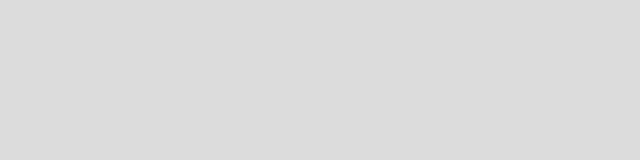
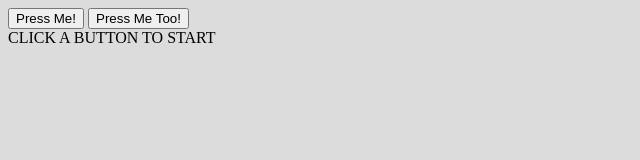
Before and after one commit to BenJarrett/event-listeners1, a plain HTML site: page index.html in a window 1280 px wide. Shown: the whole page, without its empty margins (0-640 px from the left). Drawn offline with Linux system fonts and the light colour scheme.

Commit message:
targeting and event listner targeting

```diff
--- a/index.html
+++ b/index.html
@@ -10,6 +10,12 @@
 
 <body>
 
+  <button id="main-btn"> Press Me!</button>
+  <button id="other-btn"> Press Me Too!</button>
+
+  <div id="container">CLICK A BUTTON TO START</div>
+
+
   <script src="main.js"></script>
 </body>
 
--- a/main.js
+++ b/main.js
@@ -1 +1,41 @@
-console.log("This is for event-listeners")
+// console.log("This is for event-listeners")
+
+// TARGET ID //
+ // CREATED VARIABLE THAT TARGETS THIS ELEMT ON THE DOM //
+const button = document.querySelector('#main-btn');
+// EXTRA PART LATER IN CLASS. TARGETING NEW DIV //
+const container = document.querySelector('#container');
+
+
+// button.addEventListener('click', () => {
+//   console.log('YOU CLICKED ME!');
+// }) // //
+
+// button.addEventListener('click', (e) => {
+//   console.log(`YOU CLICKED ME ${e.target.id}!`);
+//   console.log(e);
+// }) // NOT RESUABLE BECAUSE WE TARGETED A SPECIFIC BUTTON //
+
+// create a function that uses a callback to use this on another button //
+
+const whatIsTheId = (e) => {
+  console.log(`YOU CLICKED ${e.target.id}!`);
+  // added extra logic based on what you clicked later in lesson // THIS IS MANIPULATING THE DOM!!! //
+  // TARGET IS LOOKING FOR BUTTON THAT I CLICKED //
+
+  if (e.target.id === 'main-btn') {
+    container.innerHTML = 'You clicked the MAIN BUTTON';
+  } else {
+    container.innerHTML = 'You clicked the OTHER BUTTON';
+  }
+}
+
+button.addEventListener('click', whatIsTheId); // Now we have a function that we can use on multiple ids //
+
+// add an event listen to other button and on the other click run whatIsTheID // // Target `other-btn` and on click, run whatIsTheId //
+
+const button2 = document.querySelector(`#other-btn`);
+
+button2.addEventListener('click', whatIsTheId); // added event listner //
+// CAN CREATE FUNCTION THAT RUNS AS AN EVENT HAPPENS// YOU CAN PASS IT AN ANNOYNMOUS FUNCTION HARDCODED THAT HAPPENED ON THE CLICK, OR PASS IT A CB WHICH IS ANOTHER FUNCTION THAT IS ON YOUR JS FILES. WE CAN TARGET AN EVENT ON THOSE //
+ // USUALLY YOU WANT ALL YOUR EVENT SELECTORS AT TOP OF FILE //
```
